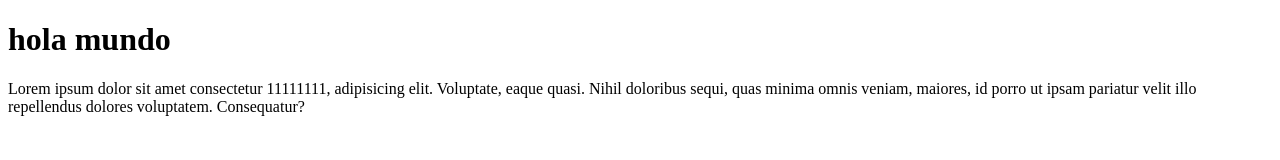
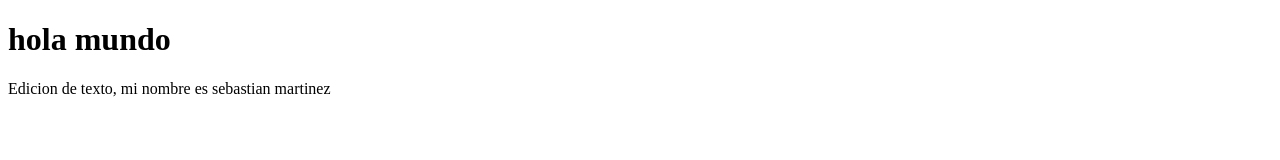
Before and after one commit to smartinezrdev/youtube_git_ejemplo, a plain HTML site: page index.html in a window 1280 px wide. Drawn offline with Linux system fonts and the light colour scheme.

Commit message:
nuevos cambios parrafo

```diff
--- a/app.js
+++ b/app.js
@@ -1 +1 @@
-console.log('mensaje de prueba');
+console.log('mensaje de prueba, añado Sebastian martinez');
--- a/index.html
+++ b/index.html
@@ -7,6 +7,6 @@
 </head>
 <body>
     <h1>hola mundo</h1>
-    <p>Lorem ipsum dolor sit amet consectetur 11111111, adipisicing elit. Voluptate, eaque quasi. Nihil doloribus sequi, quas minima omnis veniam, maiores, id porro ut ipsam pariatur velit illo repellendus dolores voluptatem. Consequatur?</p>
+    <p>Edicion de texto, mi nombre es sebastian martinez</p>
 </body>
 </html>
```
